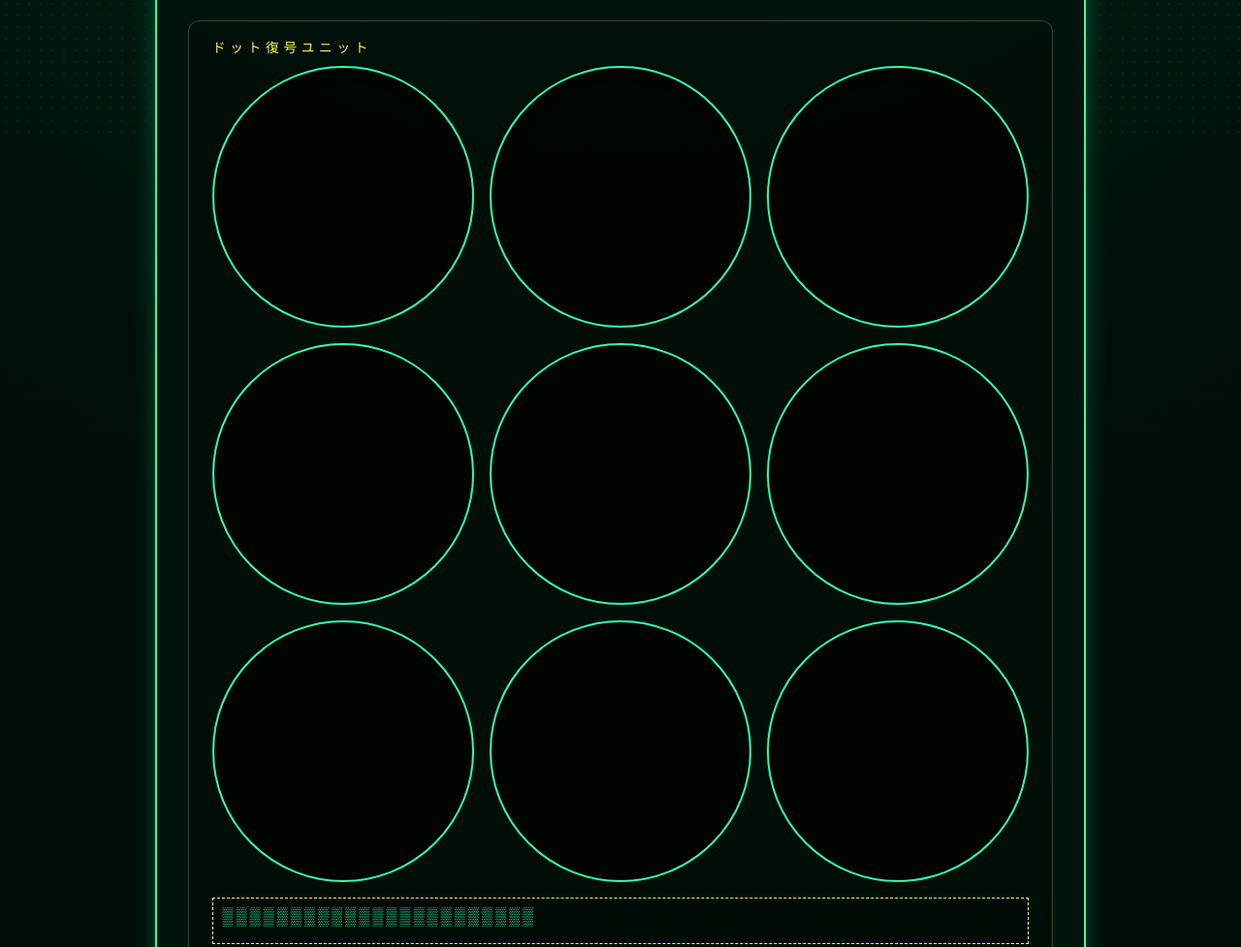
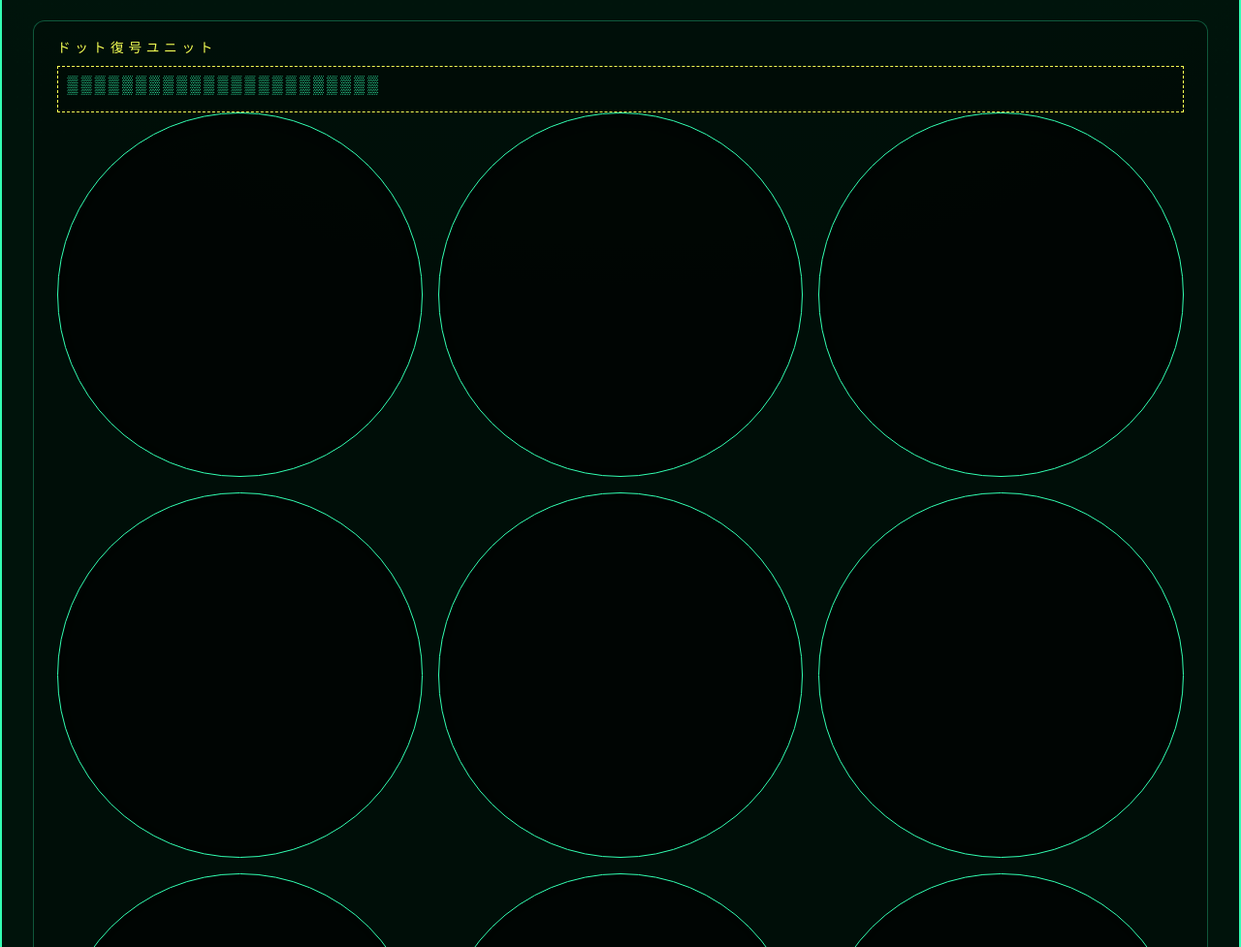
Before and after one commit to ricky9408/shitty_app, a plain HTML site: page apps/katakana-terminal/index.html in a window 1280 px wide. Shown: the part 662-1639 px from the top of the page at 97% size. Drawn offline with Linux system fonts and the light colour scheme.

Commit message:
Fix katana

```diff
--- a/apps/katakana-terminal/index.html
+++ b/apps/katakana-terminal/index.html
@@ -37,6 +37,7 @@
 
     <section class="decoder">
       <div class="panel-title">ドット復号ユニット</div>
+      <div class="decoder-output" id="decoder-output">▒▒▒▒▒▒▒▒▒▒▒▒▒▒▒▒▒▒▒▒▒▒▒▒▒</div>
       <div class="dot-grid" role="group" aria-label="復号ボタン">
         <button class="dot-btn" aria-label="decode dot 1"></button>
         <button class="dot-btn" aria-label="decode dot 2"></button>
@@ -48,7 +49,6 @@
         <button class="dot-btn" aria-label="decode dot 8"></button>
         <button class="dot-btn" aria-label="decode dot 9"></button>
       </div>
-      <div class="decoder-output" id="decoder-output">▒▒▒▒▒▒▒▒▒▒▒▒▒▒▒▒▒▒▒▒▒▒▒▒▒</div>
     </section>
 
     <section class="result-panel">
--- a/apps/katakana-terminal/styles.css
+++ b/apps/katakana-terminal/styles.css
@@ -35,13 +35,11 @@ body::before {
 .crt-overlay {
   position: fixed;
   inset: 0;
-  background: repeating-linear-gradient(
-    0deg,
-    rgba(0, 0, 0, 0.15),
-    rgba(0, 0, 0, 0.15) 1px,
-    transparent 1px,
-    transparent 3px
-  );
+  background: repeating-linear-gradient(0deg,
+      rgba(0, 0, 0, 0.15),
+      rgba(0, 0, 0, 0.15) 1px,
+      transparent 1px,
+      transparent 3px);
   opacity: 0.7;
   mix-blend-mode: screen;
   pointer-events: none;
@@ -51,7 +49,7 @@ body::before {
 .console {
   position: relative;
   z-index: 2;
-  max-width: 960px;
+  max-width: 2060px;
   margin: 2rem auto;
   padding: 2rem;
   background: rgba(1, 20, 12, 0.92);
@@ -139,7 +137,7 @@ h1 {
 .dot-btn {
   aspect-ratio: 1 / 1;
   border-radius: 50%;
-  border: 2px solid var(--neon);
+  border: 1px solid var(--neon);
   background: rgba(0, 0, 0, 0.6);
   box-shadow: inset 0 0 15px rgba(0, 0, 0, 0.8);
   cursor: pointer;
@@ -164,10 +162,12 @@ h1 {
   0% {
     filter: hue-rotate(0deg);
   }
+
   50% {
     filter: hue-rotate(90deg);
     transform: translate(-2px, 2px) scale(1.05);
   }
+
   100% {
     filter: hue-rotate(0deg);
     transform: none;
```
